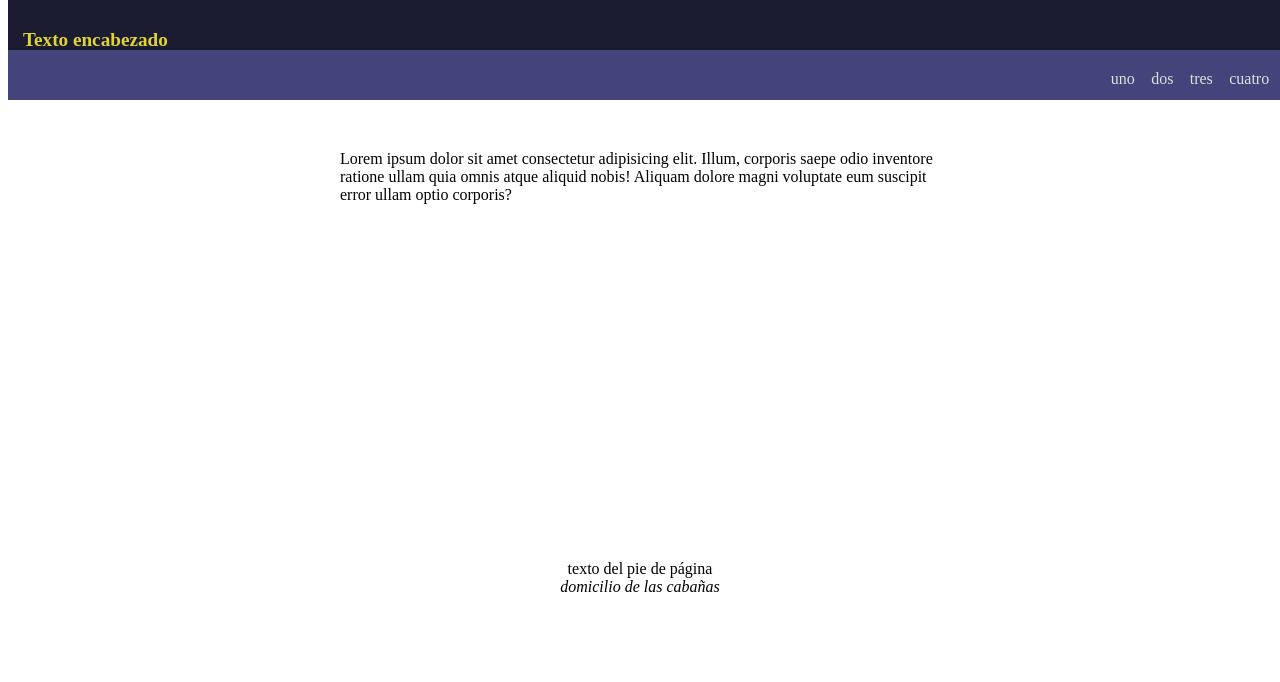
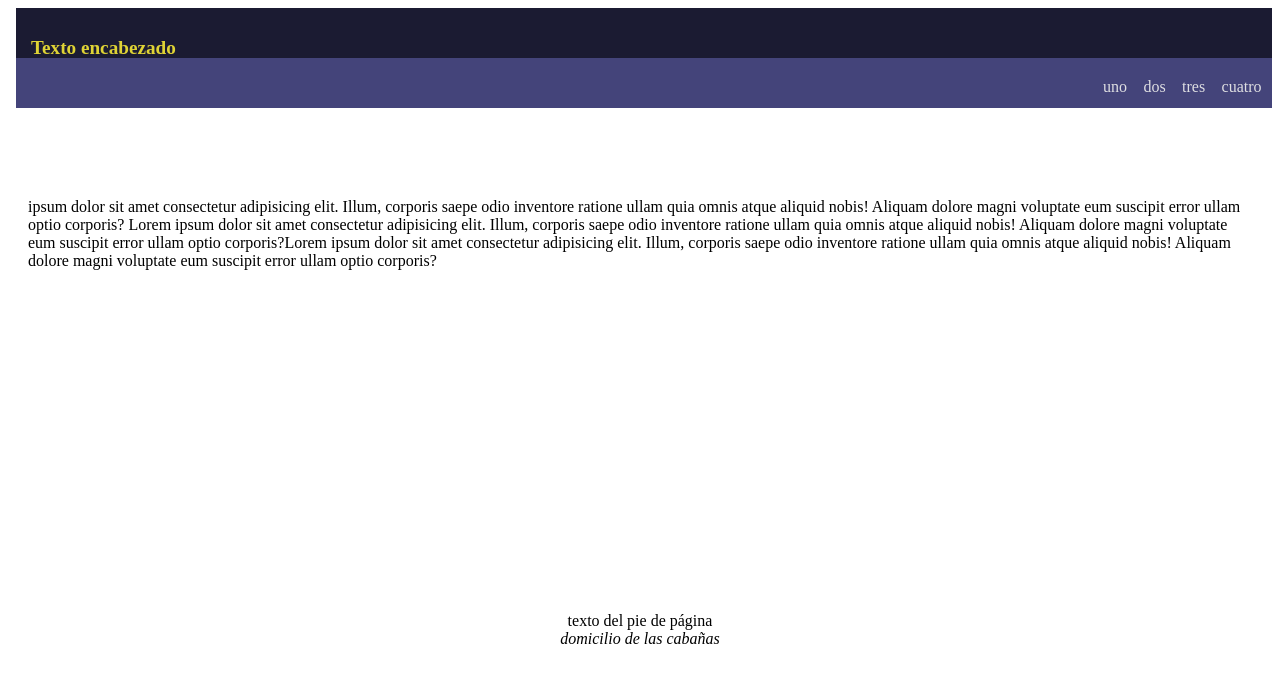
Before and after one commit to alt165/codo_a_codo1, a plain HTML site: page index.html in a window 1280 px wide. Drawn offline with Linux system fonts and the light colour scheme.

Commit message:
poner encabezado en iframe

```diff
--- /dev/null
+++ b/encabezado.html
@@ -0,0 +1,27 @@
+<!DOCTYPE html>
+<html lang="en">
+
+<head>
+    <meta charset="UTF-8">
+    <meta http-equiv="X-UA-Compatible" content="IE=edge">
+    <meta name="viewport" content="width=device-width, initial-scale=1.0">
+    <link rel="stylesheet" href="./styles/styles.css">
+    <title>codo a codo</title>
+</head>
+
+<body>
+    <header>
+        <h1>Texto encabezado</h1>
+    </header>
+    <div>
+        <nav>
+            <ul>
+                <li><a href="uno.html"></a>uno</li>
+                <li><a href="dos.html"></a>dos</li>
+                <li><a href="tres.html"></a>tres</li>
+                <li><a href="cuatro.html"></a>cuatro</li>
+            </ul>
+        </nav>
+    </div>
+</body>
+</html>
--- a/index.html
+++ b/index.html
@@ -10,24 +10,19 @@
 </head>
 
 <body>
-    <header>
-        <h1>Texto encabezado</h1>
-    </header>
-    <div>
-        <nav>
-            <ul>
-                <li><a href="uno.html"></a>uno</li>
-                <li><a href="dos.html"></a>dos</li>
-                <li><a href="tres.html"></a>tres</li>
-                <li><a href="cuatro.html"></a>cuatro</li>
-            </ul>
-        </nav>
-    </div>
+   <iframe src="encabezado.html" frameborder="0"></iframe>
     <main>
-        <div id="principal">Lorem ipsum dolor sit amet consectetur
+        <div id="principal"><p> ipsum dolor sit amet consectetur
             adipisicing elit. Illum, corporis saepe odio inventore
             ratione ullam quia omnis atque aliquid nobis! Aliquam dolore
-            magni voluptate eum suscipit error ullam optio corporis?</div>
+            magni voluptate eum suscipit error ullam optio corporis?
+            Lorem ipsum dolor sit amet consectetur
+            adipisicing elit. Illum, corporis saepe odio inventore
+            ratione ullam quia omnis atque aliquid nobis! Aliquam dolore
+            magni voluptate eum suscipit error ullam optio corporis?Lorem ipsum dolor sit amet consectetur
+            adipisicing elit. Illum, corporis saepe odio inventore
+            ratione ullam quia omnis atque aliquid nobis! Aliquam dolore
+            magni voluptate eum suscipit error ullam optio corporis?</p></div>
 
     </main>
     <footer>
--- a/styles/styles.css
+++ b/styles/styles.css
@@ -1,7 +1,7 @@
-/* * {
+ /* * {
     border: 1px solid black;
-}
- */
+} */
+
 header {
     width: 100%;
     height: 50px;
@@ -13,6 +13,9 @@ header {
     top: 0;
     padding: 15px;
     vertical-align: middle;
+}
+iframe{
+    width: 100%;
 }
 
 h1 {
@@ -70,10 +73,12 @@ main{
 #principal{
     min-width: 300px;
     margin: 0 auto 10px auto;
-    max-width: 600px;
-    margin-top: 150px;
+    max-width: auto;
+   /*  margin-top: 150px; */
     height: 70%;
     min-height: 400px;
+    vertical-align: top;
+    padding: 20px;
   }
 footer, address{
     vertical-align: baseline;
```
